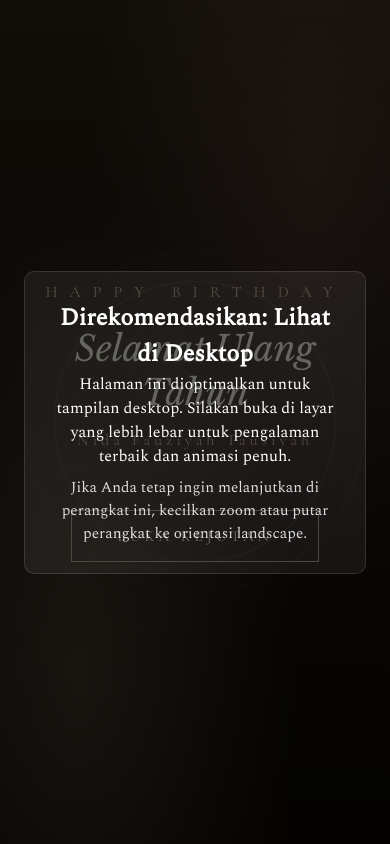
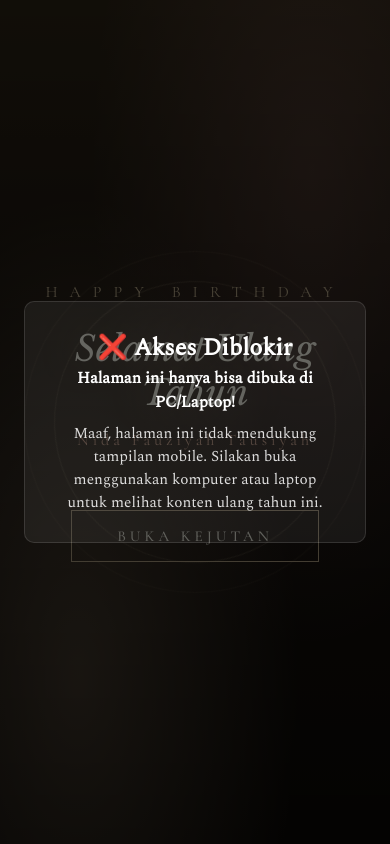
Before and after one commit to fazlurrahman247/ultah, a plain HTML site: page index.html in a window 390 px wide. Shown: the top 844 px of the page. Drawn offline with nearby package versions, Linux system fonts and the light colour scheme.

Commit message:
Update mobile overlay message in index.html

```diff
--- a/index.html
+++ b/index.html
@@ -21,17 +21,16 @@
       </div>
     </div>
 
-    <!-- Desktop-only notice for small screens -->
+    <!-- Mobile-only warning overlay - shown when accessed from mobile devices -->
     <div class="mobile-overlay" id="mobileOverlay" aria-hidden="true">
       <div class="box">
-        <h2>Direkomendasikan: Lihat di Desktop</h2>
+        <h2>❌ Akses Diblokir</h2>
         <p>
-          Halaman ini dioptimalkan untuk tampilan desktop. Silakan buka di layar
-          yang lebih lebar untuk pengalaman terbaik dan animasi penuh.
+          <strong>Halaman ini hanya bisa dibuka di PC/Laptop!</strong>
         </p>
         <p style="opacity: 0.85; margin-top: 8px; font-size: 0.95rem">
-          Jika Anda tetap ingin melanjutkan di perangkat ini, kecilkan zoom atau
-          putar perangkat ke orientasi landscape.
+          Maaf, halaman ini tidak mendukung tampilan mobile. Silakan buka
+          menggunakan komputer atau laptop untuk melihat konten ulang tahun ini.
         </p>
       </div>
     </div>
```
